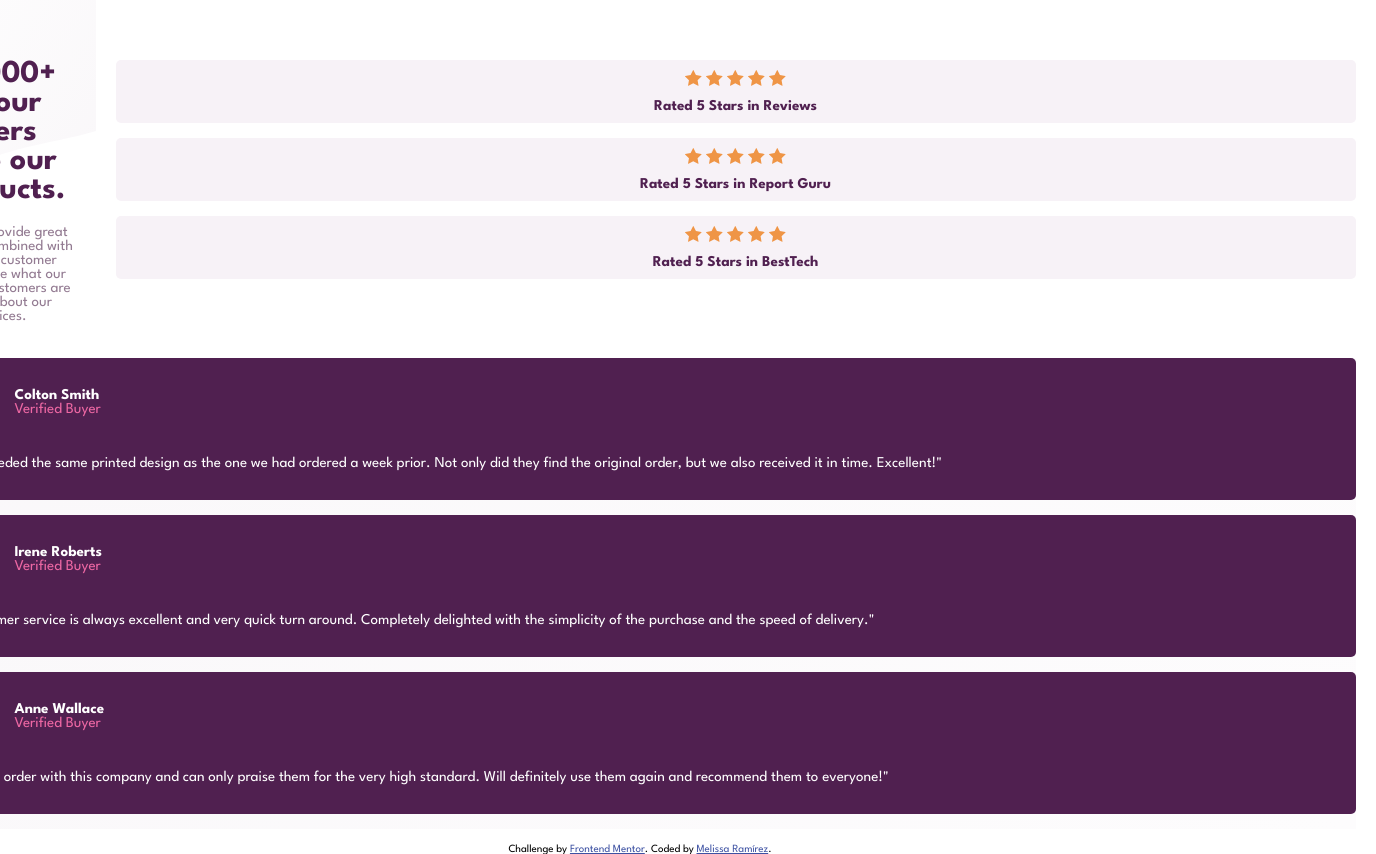
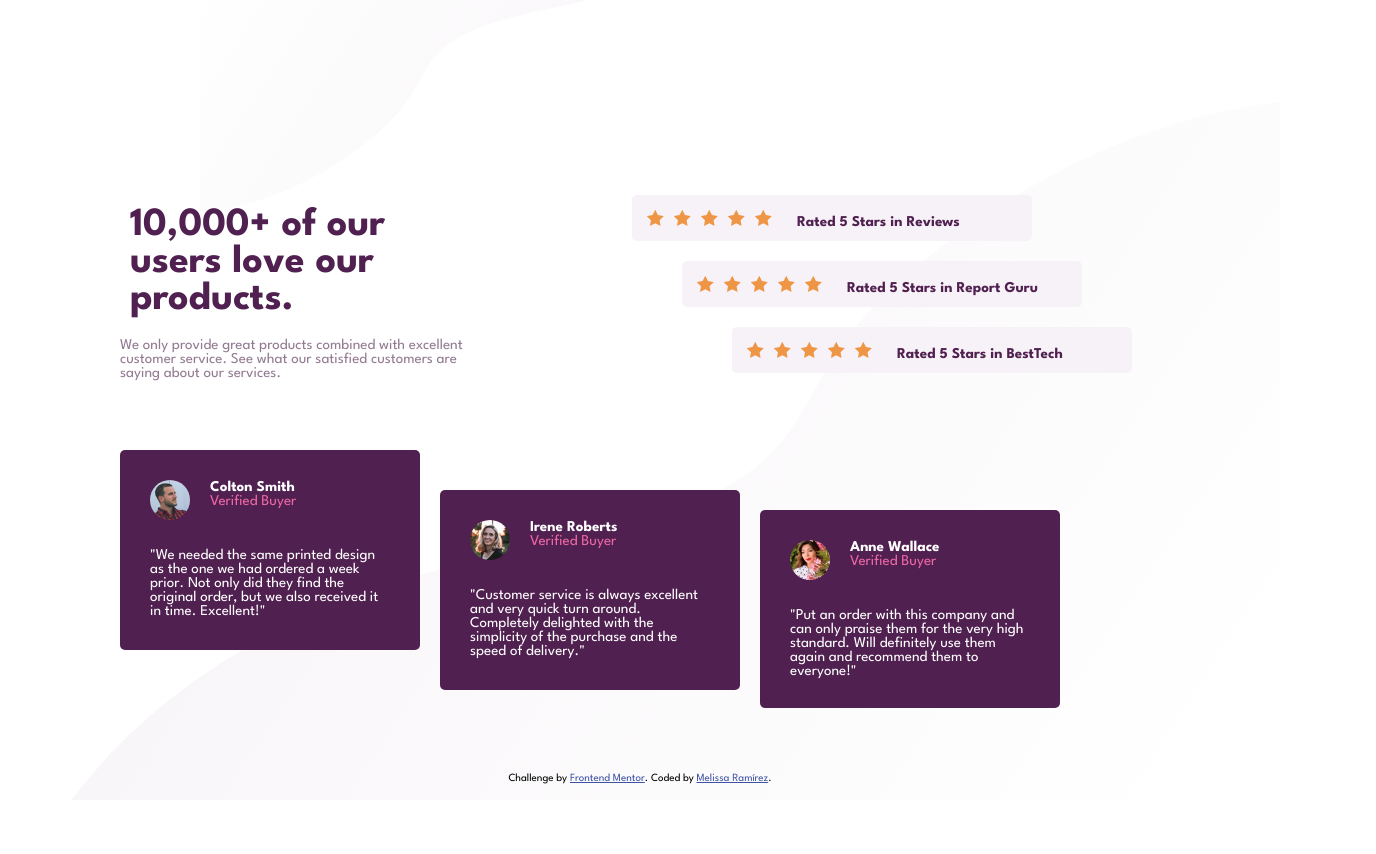
Before and after one commit to nmelissarp/social-proof-section, a plain HTML site: page index.html in a window 1280 px wide. Shown: the whole page, 1376 px wide, since content can reach past the window. After the commit the page ends 800 px from the top, so only its background shows below. Drawn offline with Linux system fonts and the light colour scheme.

Commit message:
version 2 - almost done

```diff
--- a/index.html
+++ b/index.html
@@ -18,7 +18,7 @@
         See what our satisfied customers are saying about our services.</p>
     </section>
     <section class="rated-container">
-      <div class="stars">
+      <div class="stars star1">
         <img src="./images/icon-star.svg" alt="star1">
         <img src="./images/icon-star.svg" alt="star2">
         <img src="./images/icon-star.svg" alt="star3">
@@ -26,7 +26,7 @@
         <img src="./images/icon-star.svg" alt="star5">
         <p>Rated 5 Stars in Reviews</p>
       </div>
-      <div class="stars">
+      <div class="stars star2">
         <img src="./images/icon-star.svg" alt="star">
         <img src="./images/icon-star.svg" alt="star">
         <img src="./images/icon-star.svg" alt="star">
@@ -35,7 +35,7 @@
         <p>
           Rated 5 Stars in Report Guru</p>
       </div>
-      <div class="stars">
+      <div class="stars star3">
         <img src="./images/icon-star.svg" alt="star">
         <img src="./images/icon-star.svg" alt="star">
         <img src="./images/icon-star.svg" alt="star">
@@ -46,7 +46,7 @@
     </section>
 
     <section class="customers-opinions">
-      <div class="opinion-card">
+      <div class="opinion-card card1">
         <div>
           <img src="./images/image-colton.jpg" alt="Colton Smith's photo" class="photo">
           <div class="opinion-card-header">
@@ -60,7 +60,7 @@
           Excellent!"
         </p>
       </div>
-      <div class="opinion-card">
+      <div class="opinion-card card2">
         <div>
           <img src="./images/image-irene.jpg" alt="Irene Roberts photo" class="photo">
           <div class="opinion-card-header">
@@ -73,7 +73,7 @@
           delighted with the simplicity of the purchase and the speed of delivery."
         </p>
       </div>
-      <div class="opinion-card">
+      <div class="opinion-card card3">
         <div>
           <img src="./images/image-anne.jpg" alt="Anne Wallace's photo" class="photo">
           <div class="opinion-card-header">
@@ -87,11 +87,11 @@
         </p>
       </div>
     </section>
+    <section class="attribution">
+      Challenge by
+      <a href="https://www.frontendmentor.io?ref=challenge" target="_blank">Frontend Mentor</a>. Coded by <a href="https://github.com/nmelissarp">Melissa Ramírez</a>.
+    </section>
   </main>
-  <footer class="attribution">
-    Challenge by
-    <a href="https://www.frontendmentor.io?ref=challenge" target="_blank">Frontend Mentor</a>. Coded by <a href="https://github.com/nmelissarp">Melissa Ramírez</a>.
-  </footer>
 </body>
 
 </html>
--- a/styles/mobile.css
+++ b/styles/mobile.css
@@ -22,6 +22,7 @@ html {
 body {
     font-family: "League Spartan", sans-serif;
     font-size: 1.5rem;
+    height: 100vh;
 }
 
 .attribution {
@@ -39,15 +40,17 @@ body {
     align-items: center;
     justify-content: center;
     text-align: center;
+    height: 100%;
+    background-image: url(../images/bg-pattern-bottom-mobile.svg), url(../images/bg-pattern-top-mobile.svg);
+    background-size: cover, auto;
+    background-repeat: no-repeat;
+    background-position: right bottom, left top;
 }
 
 .description {
     text-align: center;
     margin-bottom: 1.5rem;
-    background-image: url(../images/bg-pattern-top-mobile.svg);
-    background-size: cover;
-    background-repeat: no-repeat;
-    background-position: center;
+    margin-top: 50rem;
 }
 
 .description h1 {
@@ -81,10 +84,6 @@ body {
 
 .customers-opinions {
     margin: 2rem 2rem 1.5rem;
-    background-image: url(../images/bg-pattern-bottom-mobile.svg);
-    background-size: cover;
-    background-repeat: no-repeat;
-    background-position: center;
 }
 
 .opinion-card {
@@ -119,24 +118,89 @@ body {
 
 @media (min-width: 768px) {
     .main-container {
-        display: grid;
-        width: 100%;
-        grid-template-columns: 1fr 1fr;
-        grid-template-rows: auto auto;
+        flex-direction: row;
+        flex-wrap: wrap;
+        align-items: center;
+        justify-content: center;
+        background-image: url(../images/bg-pattern-bottom-desktop.svg), url(../images/bg-pattern-top-desktop.svg);
+        background-size: cover, auto;
+        background-repeat: no-repeat;
+        background-position: 1rem 10rem, 20rem -15rem;
     }
 
     .description {
-        grid-column: 1 / 2;
-        grid-row: 1 / 2;
+        margin-top: 13rem;
+        width: 40%;
+        padding-left: 10rem;
     }
 
-    .rated-container {
-        grid-column: 2 / 3;
-        grid-row: 1 / 2;
+    .description h1 {
+        max-width: 45rem;
+        font-size: 4rem;
+        text-align: left;
+    }
+
+    .description p {
+        text-align: left;
+        max-width: 50rem;
+    }
+
+    .rated-container{
+        margin-top: 16rem;
+        padding-left: 10rem;
+        width: 60%;
     }
 
     .customers-opinions {
-        grid-column: 1 / 3;
-        grid-row: 2 / 3;
+        display: flex;
+        width: 100%;
+        gap: 2rem;
+        padding-left: 10rem;
+    }
+
+    .opinion-card {
+        max-height: 20rem;
+        max-width: 30rem;
+    }
+
+    .card1 {
+        margin-bottom: 2rem;
+    }
+
+    .card2 {
+        margin-top: 4rem;
+    }
+
+    .card3 {
+        margin-top: 6rem;
+    }
+
+    .stars {
+        display: flex;
+        max-width: 40rem;
+    }
+
+    .stars p {
+        margin-left:2rem;
+    }
+
+    .stars img {
+        margin: 0.5rem 0.5rem;
+    }
+
+    .star1 {
+        margin-bottom: 2rem;
+    }
+
+    .star2 {
+        margin-bottom: 2rem;
+        left: 5rem;
+        position: relative;
+    }
+
+    .star3 {
+        margin-bottom: 2rem;
+        left: 10rem;
+        position: relative;
     }
 }
```
Also changed, not shown: screenshot.png (added), 1 other file.
